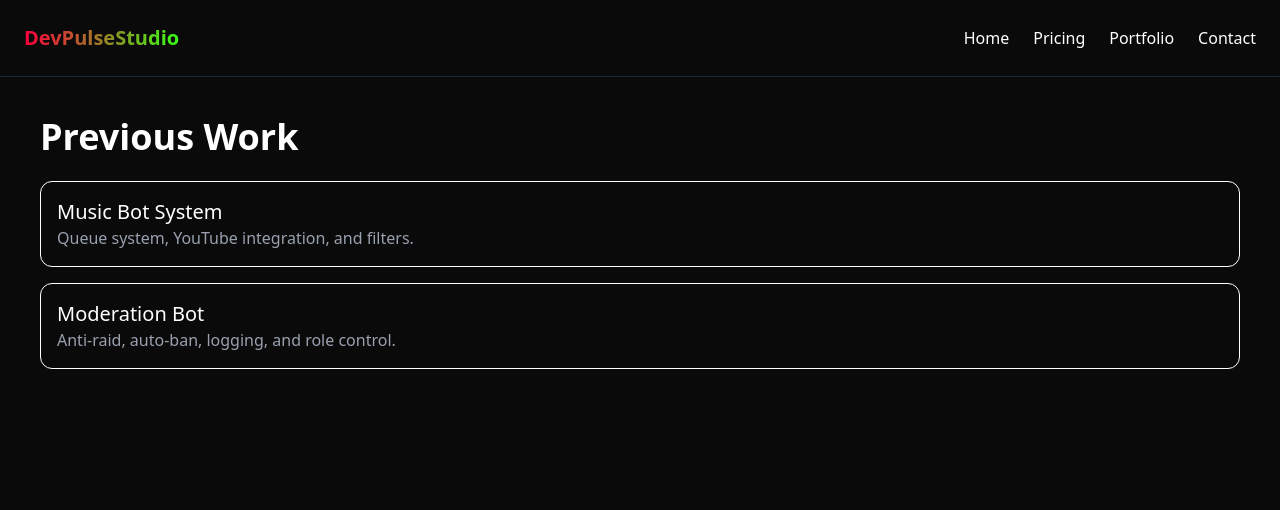
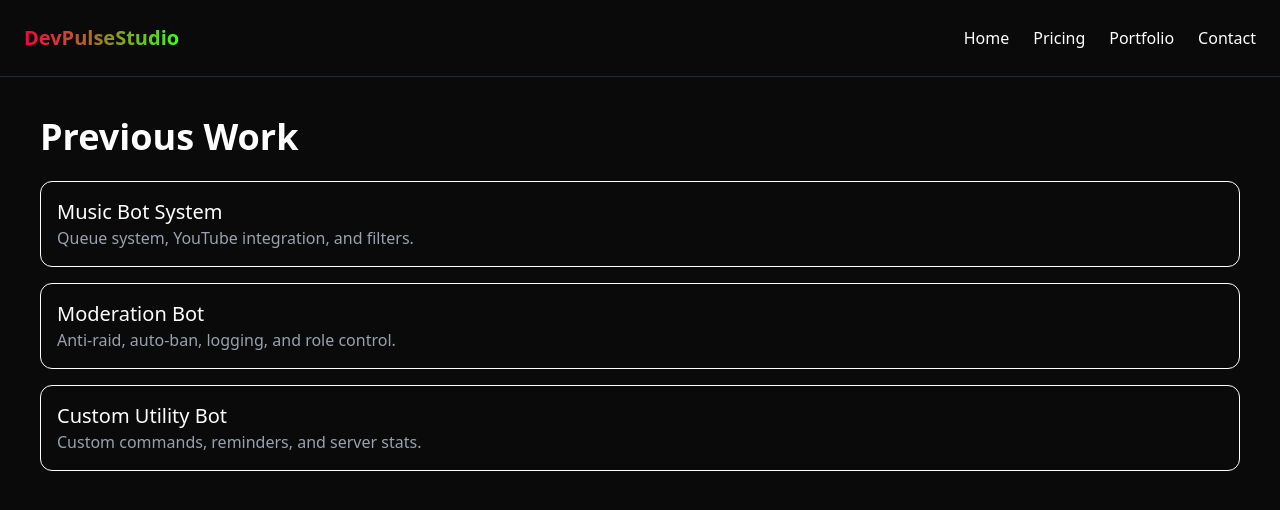
Before and after one commit to HypersReflux/devpulsestudio, a Next.js app: page /portfolio in a window 1280 px wide. Shown: the top 510 px of the page. Built offline with nearby package versions, Linux system fonts and the light colour scheme.

Commit message:
Added to the Portfolio page

```diff
--- a/src/app/portfolio/page.tsx
+++ b/src/app/portfolio/page.tsx
@@ -21,6 +21,12 @@ export default function Portfolio() {
               Anti-raid, auto-ban, logging, and role control.
             </p>
           </div>
+          <div className="border p-4 rounded-xl">
+            <h2 className="text-xl">Custom Utility Bot</h2>
+            <p className="text-gray-400">
+              Custom commands, reminders, and server stats.
+            </p>
+          </div>
         </div>
       </main>
     </>
```
